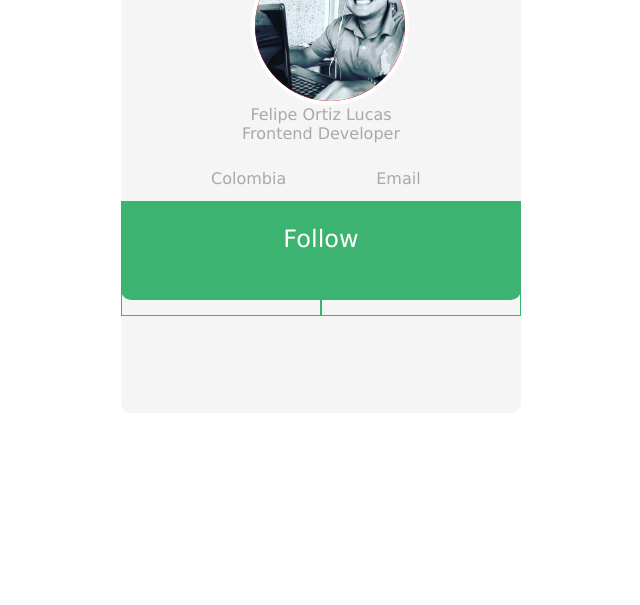
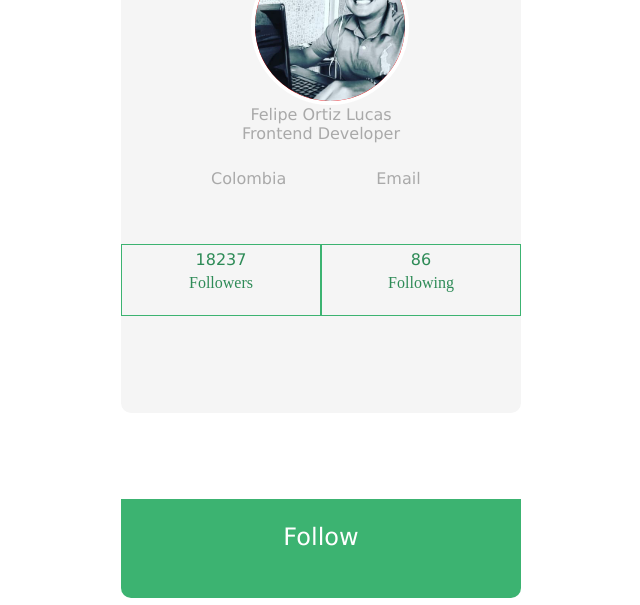
Before and after one commit to felipeortizlucas/tarjetaPresentacion, a plain HTML site: page index.html in a window 1280 px wide. Shown: the part 195-800 px from the top of the page, without its empty margins (319-959 px from the left). Drawn offline with Linux system fonts and the light colour scheme.

Commit message:
Tarjeta ok

```diff
--- a/css/style.css
+++ b/css/style.css
@@ -56,29 +56,39 @@ section {
   font-family: Verdana, Geneva, Tahoma, sans-serif;
   color: darkgray;
 }
+
 .container {
   display: flex;
 }
+
 .container .box {
   display: flex;
   justify-content: center;
   width: 400px;
   height: 70px;
 }
+
 .container .box div {
   width: 400px;
   height: 70px;
   border: 1px solid mediumseagreen;
 }
+
+.container .box p:nth-child(1) {
+  font-weight: 400px;
+  font-family: Verdana, Geneva, Tahoma, sans-serif;
+}
+
 .container .boton {
   position: absolute;
-  bottom: 305px;
+  bottom: 7px;
   width: 400px;
   height: 99px;
   background: mediumseagreen;
   border-bottom-left-radius: 10px;
   border-bottom-right-radius: 10px;
 }
+
 .container .boton p {
   text-align: center;
   color: white;
@@ -86,12 +96,9 @@ section {
   font-family: Verdana, Geneva, Tahoma, sans-serif;
   font-weight: 400px;
 }
+
 .container .box p {
   text-align: center;
   color: seagreen;
   margin: 5px;
 }
-.container .box p:nth-child(1) {
-  font-weight: 400px;
-  font-family: Verdana, Geneva, Tahoma, sans-serif;
-}
```
